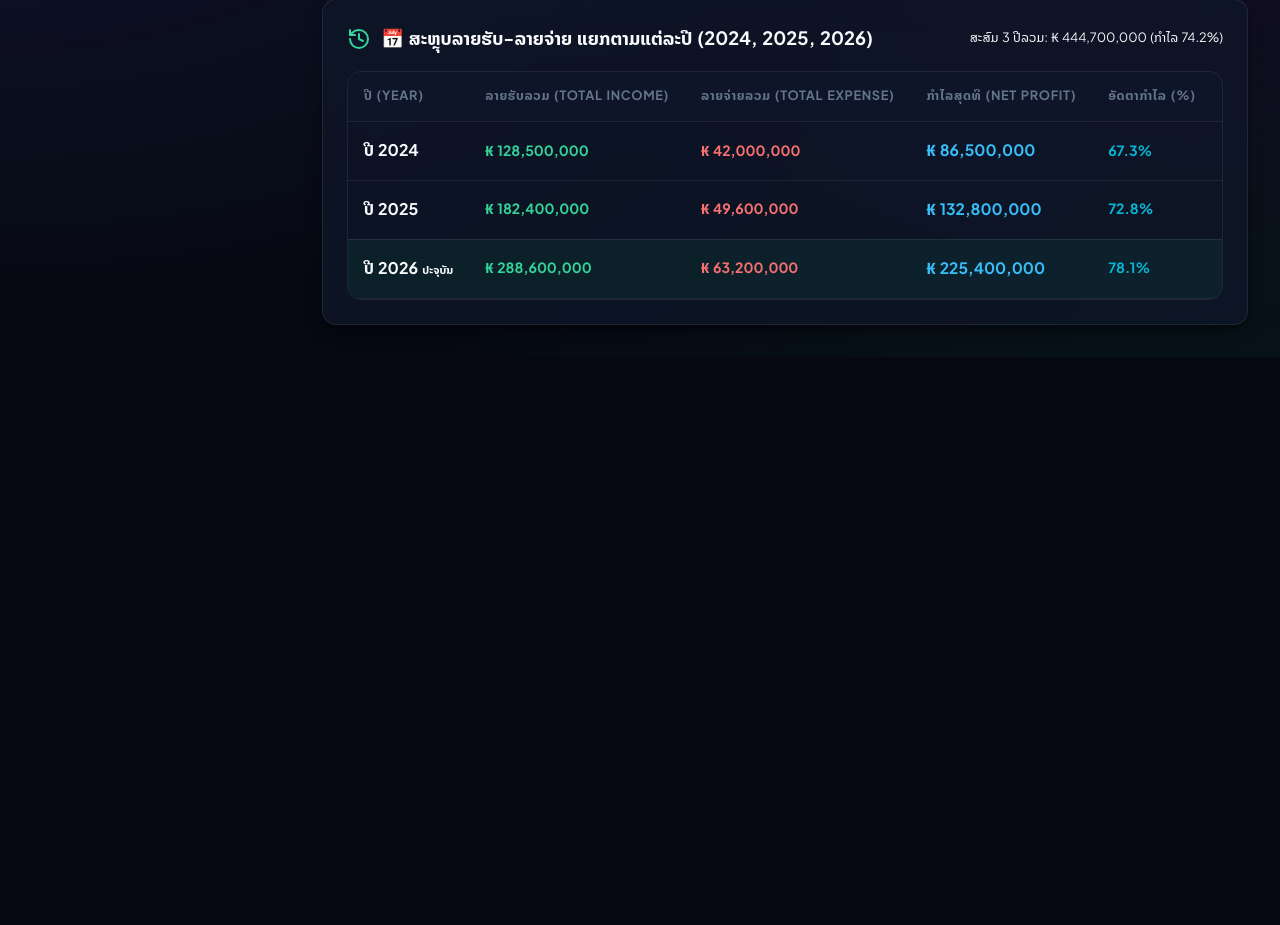
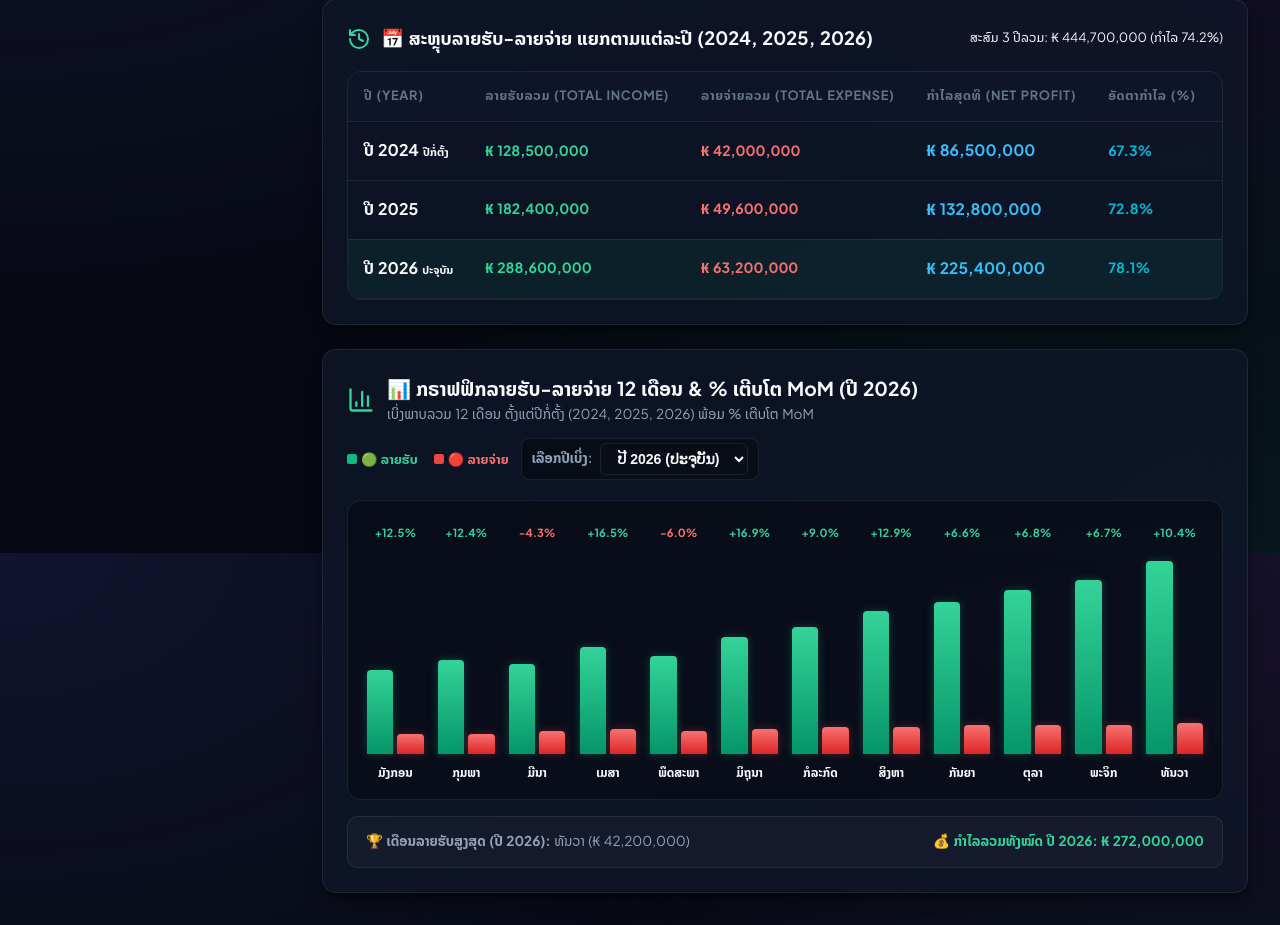
Before and after one commit to ibankonlinefree24h-svg/lao-financial-app, a React (Vite) app: page / in a window 1280 px wide. Shown: the part 1047-1972 px from the top of the page. Before the commit the page ends 1404 px from the top, so only its background shows below. Built offline with nearby package versions, Linux system fonts and the light colour scheme.

Commit message:
Embed 12-Month Graphic Bar Chart & MoM % Growth for all years (2024-2026) directly on main All-Time Overview tab

```diff
--- a/src/components/IncomeExpenseView.jsx
+++ b/src/components/IncomeExpenseView.jsx
@@ -75,7 +75,6 @@ export default function IncomeExpenseView({
   };
 
   const { allTimeSummary, yearlyHistory, monthlyDetails } = lifetimeFinancialData;
-
   const currentYearMonthlyData = monthlyDetails[selectedYear] || monthlyDetails['2026'];
 
   let peakIncomeMonth = currentYearMonthlyData[0];
@@ -278,7 +277,7 @@ export default function IncomeExpenseView({
                   {yearlyHistory.map((item) => (
                     <tr key={item.year} style={item.year === '2026' ? { background: 'rgba(16, 185, 129, 0.08)' } : {}}>
                       <td style={{ fontWeight: 800, fontSize: '1rem', color: 'var(--text-primary)' }}>
-                        ປີ {item.year} {item.year === '2026' && <span className="tag tag-emerald" style={{ fontSize: '0.7rem' }}>ປະຈຸບັນ</span>}
+                        ປີ {item.year} {item.year === '2024' ? <span className="tag tag-purple" style={{ fontSize: '0.7rem' }}>ປີກໍ່ຕັ້ງ</span> : item.year === '2026' ? <span className="tag tag-emerald" style={{ fontSize: '0.7rem' }}>ປະຈຸບັນ</span> : null}
                       </td>
                       <td style={{ fontWeight: 700, color: '#34d399' }}>₭ {item.income.toLocaleString()}</td>
                       <td style={{ fontWeight: 700, color: '#f87171' }}>₭ {item.expense.toLocaleString()}</td>
@@ -294,6 +293,107 @@ export default function IncomeExpenseView({
                   ))}
                 </tbody>
               </table>
+            </div>
+          </div>
+
+          {/* 🌟 PROMINENT 12-MONTH GRAPHIC BAR CHART & MoM % GROWTH FOR ALL YEARS */}
+          <div className="glass-panel" style={{ padding: '24px' }}>
+            <div style={{ display: 'flex', justifyContent: 'space-between', alignItems: 'center', marginBottom: '20px', flexWrap: 'wrap', gap: '12px' }}>
+              <div style={{ display: 'flex', alignItems: 'center', gap: '12px' }}>
+                <BarChart3 size={28} color="#34d399" />
+                <div>
+                  <h3 style={{ fontSize: '1.2rem', fontWeight: 800, color: 'var(--text-primary)' }}>
+                    📊 ກຣາຟຟິກລາຍຮັບ-ລາຍຈ່າຍ 12 ເດືອນ & % ເຕີບໂຕ MoM (ປີ {selectedYear})
+                  </h3>
+                  <p style={{ fontSize: '0.85rem', color: 'var(--text-secondary)' }}>
+                    ເບິ່ງພາບລວມ 12 ເດືອນ ຕັ້ງແຕ່ປີກໍ່ຕັ້ງ (2024, 2025, 2026) ພ້ອມ % ເຕີບໂຕ MoM
+                  </p>
+                </div>
+              </div>
+
+              <div style={{ display: 'flex', gap: '12px', alignItems: 'center', flexWrap: 'wrap' }}>
+                <div style={{ display: 'flex', gap: '16px', fontSize: '0.82rem', fontWeight: 700 }}>
+                  <span style={{ color: '#34d399', display: 'flex', alignItems: 'center', gap: '4px' }}>
+                    <span style={{ width: '10px', height: '10px', background: '#10b981', borderRadius: '2px', display: 'inline-block' }} /> 🟢 ລາຍຮັບ
+                  </span>
+                  <span style={{ color: '#f87171', display: 'flex', alignItems: 'center', gap: '4px' }}>
+                    <span style={{ width: '10px', height: '10px', background: '#ef4444', borderRadius: '2px', display: 'inline-block' }} /> 🔴 ລາຍຈ່າຍ
+                  </span>
+                </div>
+
+                <div style={{ display: 'flex', gap: '8px', alignItems: 'center', background: 'rgba(0,0,0,0.3)', padding: '4px 10px', borderRadius: '8px', border: '1px solid var(--border-color)' }}>
+                  <span style={{ fontSize: '0.85rem', color: 'var(--text-secondary)', fontWeight: 600 }}>ເລືອກປີເບິ່ງ:</span>
+                  <select
+                    value={selectedYear}
+                    onChange={(e) => setSelectedYear(e.target.value)}
+                    style={{ padding: '6px 12px', borderRadius: '6px', fontSize: '0.88rem', background: 'var(--surface-color)', color: 'var(--text-primary)', border: '1px solid var(--border-color)', fontWeight: 700 }}
+                  >
+                    <option value="2026">ປີ 2026 (ປະຈຸບັນ)</option>
+                    <option value="2025">ປີ 2025</option>
+                    <option value="2024">ປີ 2024 (ປີກໍ່ຕັ້ງ)</option>
+                  </select>
+                </div>
+              </div>
+            </div>
+
+            {/* Dynamic Graphic Bar Visualizer */}
+            <div style={{ display: 'flex', justifyContent: 'space-between', alignItems: 'flex-end', height: '300px', padding: '24px 16px 16px', background: 'rgba(0,0,0,0.3)', borderRadius: '14px', gap: '8px', overflowX: 'auto', border: '1px solid var(--border-color)' }}>
+              {currentYearMonthlyData.map((d, i) => {
+                const incomeHeight = Math.max(10, Math.round((d.income / 45000000) * 100));
+                const expenseHeight = Math.max(10, Math.round((d.expense / 45000000) * 100));
+
+                return (
+                  <div key={i} style={{ flex: 1, minWidth: '60px', display: 'flex', flexDirection: 'column', alignItems: 'center', height: '100%', justifyContent: 'flex-end' }}>
+                    {/* Growth MoM Badge */}
+                    <span style={{ fontSize: '0.7rem', color: d.growthMoM.startsWith('+') ? '#34d399' : d.growthMoM === 'ເລີ່ມຕົ້ນ' ? '#c084fc' : '#f87171', fontWeight: 800, marginBottom: '6px' }}>
+                      {d.growthMoM}
+                    </span>
+
+                    {/* Bars Pair Container */}
+                    <div style={{ display: 'flex', gap: '4px', alignItems: 'flex-end', height: '210px', width: '100%', justifyContent: 'center' }}>
+                      {/* Income Bar */}
+                      <div
+                        style={{
+                          width: '42%',
+                          background: 'linear-gradient(180deg, #34d399, #059669)',
+                          height: `${incomeHeight}%`,
+                          borderRadius: '4px 4px 0 0',
+                          boxShadow: '0 0 10px rgba(16, 185, 129, 0.3)',
+                          transition: 'height 0.4s ease'
+                        }}
+                        title={`${d.month} (${selectedYear}): ລາຍຮັບ ₭ ${d.income.toLocaleString()}`}
+                      />
+                      {/* Expense Bar */}
+                      <div
+                        style={{
+                          width: '42%',
+                          background: 'linear-gradient(180deg, #f87171, #dc2626)',
+                          height: `${expenseHeight}%`,
+                          borderRadius: '4px 4px 0 0',
+                          boxShadow: '0 0 10px rgba(239, 68, 68, 0.3)',
+                          transition: 'height 0.4s ease'
+                        }}
+                        title={`${d.month} (${selectedYear}): ລາຍຈ່າຍ ₭ ${d.expense.toLocaleString()}`}
+                      />
+                    </div>
+
+                    {/* Month Name */}
+                    <span style={{ fontSize: '0.75rem', marginTop: '10px', color: 'var(--text-primary)', fontWeight: 700, textAlign: 'center' }}>
+                      {d.month}
+                    </span>
+                  </div>
+                );
+              })}
+            </div>
+
+            {/* Peak Month Summary Banner */}
+            <div style={{ display: 'flex', justifyContent: 'space-between', marginTop: '16px', padding: '14px 18px', background: 'rgba(255,255,255,0.03)', borderRadius: '10px', border: '1px solid var(--border-color)', flexWrap: 'wrap', gap: '12px' }}>
+              <span style={{ fontSize: '0.85rem', color: 'var(--text-secondary)' }}>
+                🏆 <strong>ເດືອນລາຍຮັບສູງສຸດ (ປີ {selectedYear}):</strong> {peakIncomeMonth.month} (₭ {peakIncomeMonth.income.toLocaleString()})
+              </span>
+              <span style={{ fontSize: '0.85rem', color: '#34d399', fontWeight: 700 }}>
+                💰 ກຳໄລລວມທັງໝົດ ປີ {selectedYear}: ₭ {currentYearMonthlyData.reduce((acc, curr) => acc + curr.profit, 0).toLocaleString()}
+              </span>
             </div>
           </div>
         </div>
@@ -316,7 +416,7 @@ export default function IncomeExpenseView({
                   onChange={(e) => setCompareYearA(e.target.value)}
                   style={{ padding: '6px 10px', borderRadius: '6px', background: 'var(--surface-color)', color: 'var(--text-primary)', border: '1px solid var(--border-color)', fontWeight: 700 }}
                 >
-                  <option value="2024">ປີ 2024</option>
+                  <option value="2024">ປີ 2024 (ປີກໍ່ຕັ້ງ)</option>
                   <option value="2025">ປີ 2025</option>
                 </select>
                 <span style={{ fontSize: '0.85rem' }}>ໃສ່</span>
@@ -394,7 +494,7 @@ export default function IncomeExpenseView({
                 >
                   <option value="2026">ປີ 2026 (ປະຈຸບັນ)</option>
                   <option value="2025">ປີ 2025</option>
-                  <option value="2024">ປີ 2024</option>
+                  <option value="2024">ປີ 2024 (ປີກໍ່ຕັ້ງ)</option>
                 </select>
               </div>
             </div>
@@ -407,7 +507,7 @@ export default function IncomeExpenseView({
 
                 return (
                   <div key={i} style={{ flex: 1, minWidth: '60px', display: 'flex', flexDirection: 'column', alignItems: 'center', height: '100%', justifyContent: 'flex-end' }}>
-                    <span style={{ fontSize: '0.7rem', color: d.growthMoM.startsWith('+') ? '#34d399' : '#f87171', fontWeight: 800, marginBottom: '6px' }}>
+                    <span style={{ fontSize: '0.7rem', color: d.growthMoM.startsWith('+') ? '#34d399' : d.growthMoM === 'ເລີ່ມຕົ້ນ' ? '#c084fc' : '#f87171', fontWeight: 800, marginBottom: '6px' }}>
                       {d.growthMoM}
                     </span>
 
```
